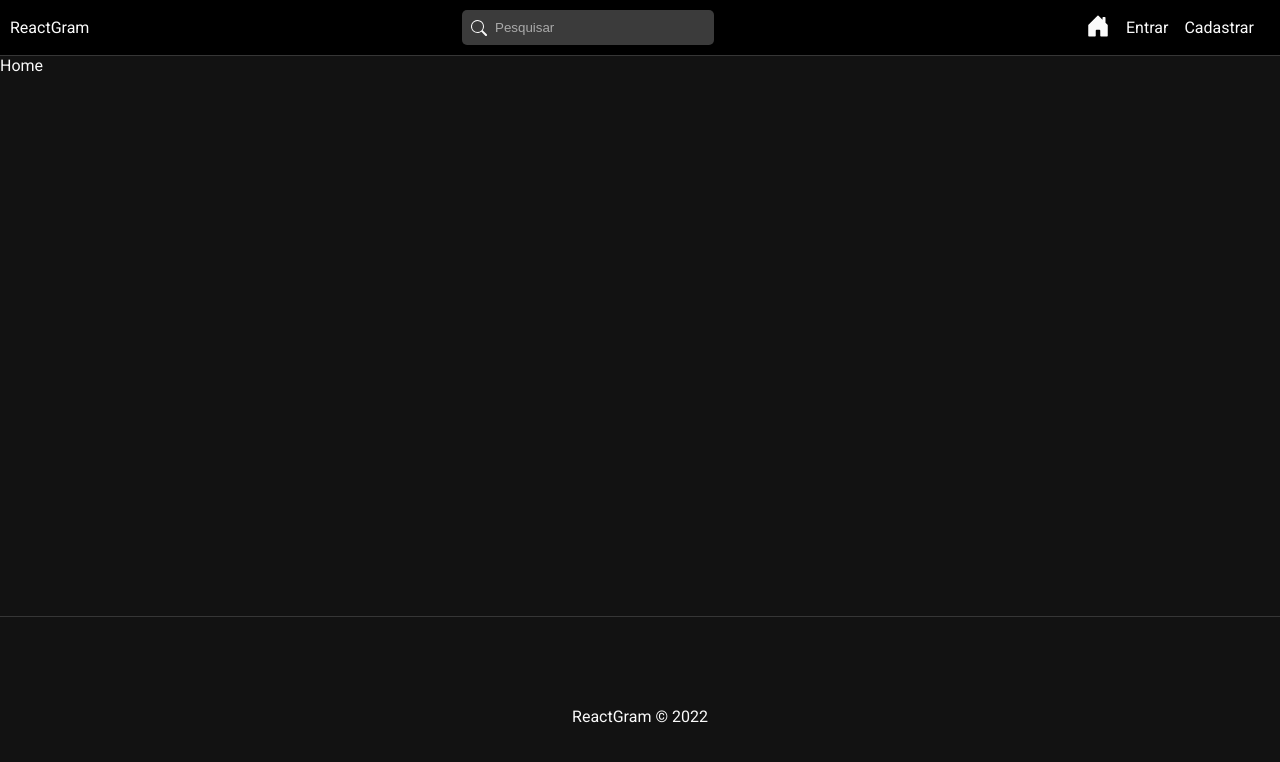
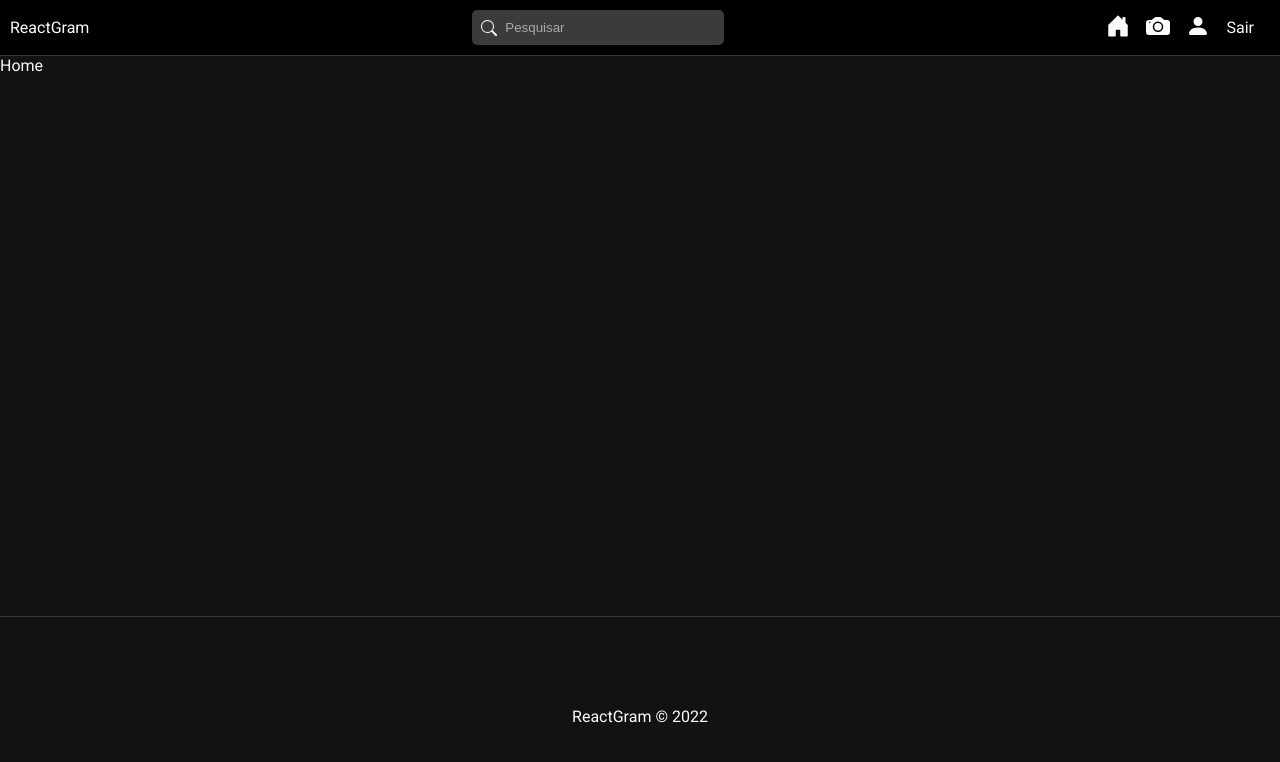
Before and after one commit to MarlonChi/reactgram, a React (Vite) app in the folder web/: page / in a window 1280 px wide. Shown: the top 762 px of the page. Built offline with nearby package versions, Linux system fonts and the light colour scheme; sample sign-in values are in the browser's storage.

Commit message:
:construction: header adjusts

```diff
--- a/web/src/components/Header/Header.jsx
+++ b/web/src/components/Header/Header.jsx
@@ -1,6 +1,9 @@
-import React from "react";
+import { useState } from "react";
+import { NavLink, Link, useNavigate } from "react-router-dom";
+import { useDispatch, useSelector } from "react-redux";
 
-import { NavLink, Link } from "react-router-dom";
+import { useAuth } from "../../hooks/useAuth";
+
 import {
   BsSearch,
   BsHouseDoorFill,
@@ -11,6 +14,9 @@
 import "./Header.css";
 
 export const Header = () => {
+  const { auth } = useAuth();
+  const { user } = useSelector((state) => state.auth);
+
   return (
     <header id="nav">
       <Link to="/">ReactGram</Link>
@@ -19,17 +25,39 @@
         <input type="text" placeholder="Pesquisar" />
       </form>
       <ul id="nav-links">
+        {auth ? (
+          <>
             <li>
               <NavLink to="/">
                 <BsHouseDoorFill />
               </NavLink>
             </li>
+            {user && (
+              <li>
+                <NavLink to={`/users/${user.id}`}>
+                  <BsFillCameraFill />
+                </NavLink>
+              </li>
+            )}
+            <li>
+              <NavLink to="/profile">
+                <BsFillPersonFill />
+              </NavLink>
+            </li>
+            <li>
+              <span>Sair</span>
+            </li>
+          </>
+        ) : (
+          <>
             <li>
               <NavLink to="/login">Entrar</NavLink>
             </li>
             <li>
               <NavLink to="/register">Cadastrar</NavLink>
             </li>
+          </>
+        )}
       </ul>
     </header>
   );
```
Lines whose indentation alone changed are shown as unchanged.
